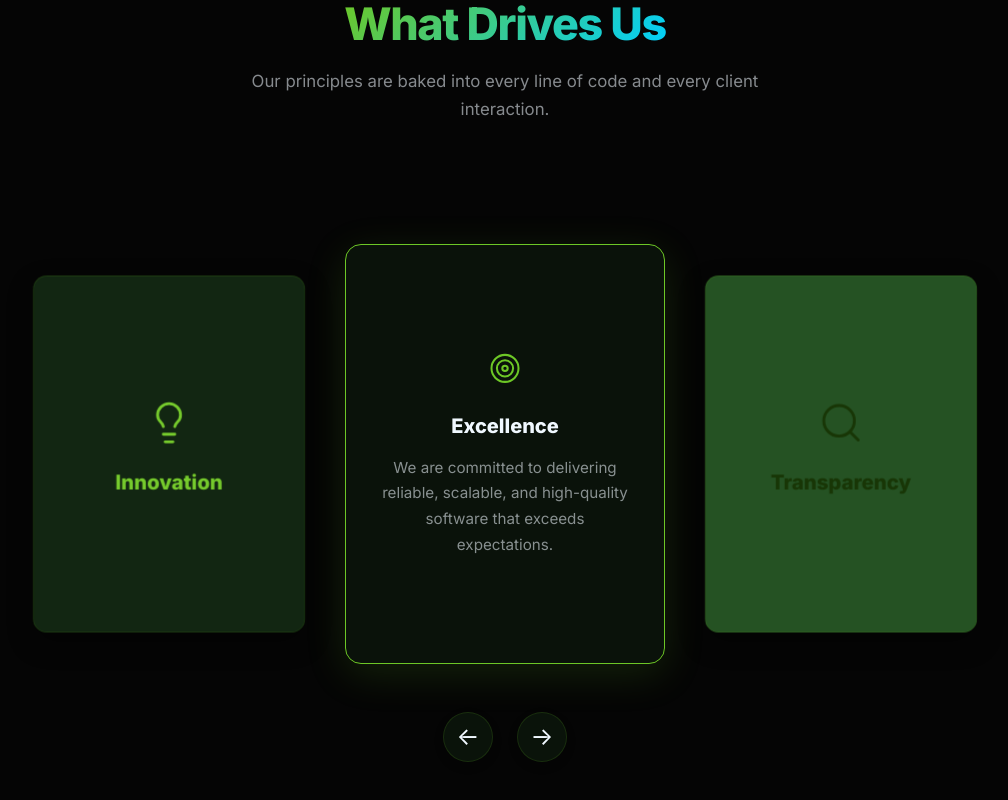
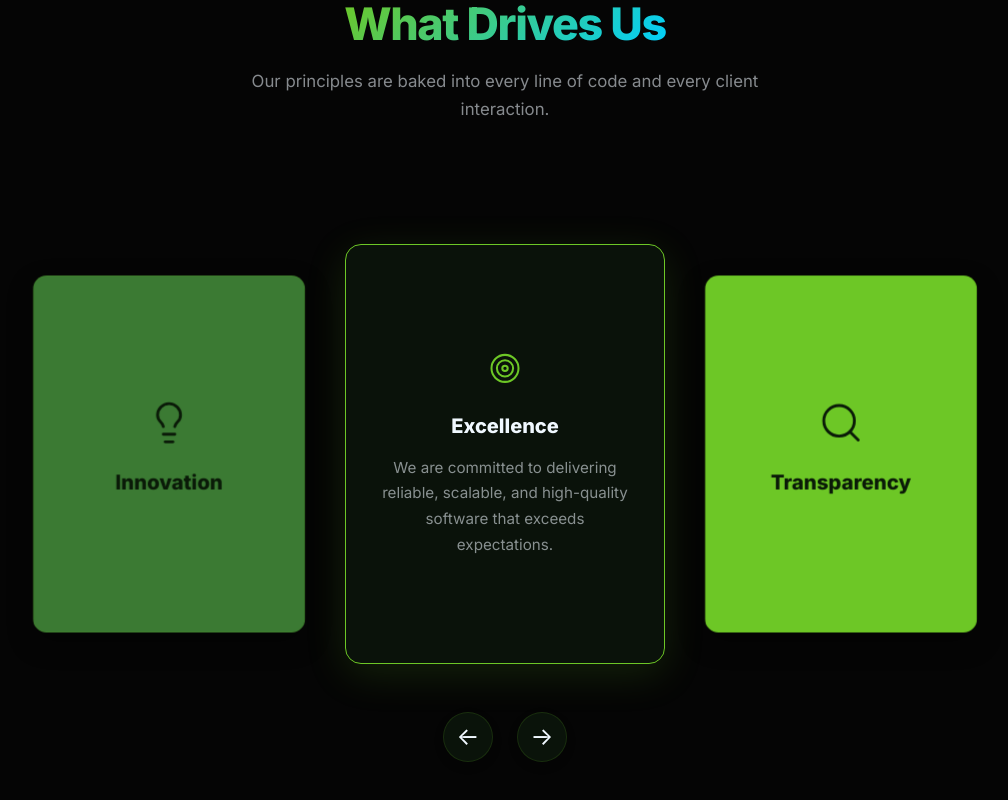
Before and after one commit to rinnShanzuki/eden-systems, a React (Vite) app in the folder e-frontend/: page /about in a window 1280 px wide. Shown: the part 1824-2624 px from the top of the page, without its empty margins (135-1143 px from the left). Built offline with nearby package versions, Linux system fonts and the light colour scheme.

Commit message:
feat: use position-based color coding for carousel cards

```diff
--- a/e-frontend/src/pages/About.css
+++ b/e-frontend/src/pages/About.css
@@ -219,7 +219,6 @@
 }
 
 .carousel-card-front {
-  background: var(--card-bg);
   border: 1px solid rgba(109, 199, 38, 0.15);
   box-shadow: 0 12px 30px rgba(0, 0, 0, 0.4);
   display: flex;
@@ -230,13 +229,11 @@
 }
 
 .carousel-icon-front {
-  color: var(--card-accent);
   margin-bottom: 1.5rem;
   transform: scale(1.5);
 }
 
 .carousel-title-front {
-  color: var(--card-accent);
   font-weight: 800;
   font-size: 1.5rem;
 }
--- a/e-frontend/src/pages/About.jsx
+++ b/e-frontend/src/pages/About.jsx
@@ -79,6 +79,9 @@ function About() {
     let rotateY = 0;
     let pointerEvents = 'none';
 
+    let frontBg = '#1a1a1a';
+    let frontColor = '#6DC726';
+
     if (isCenter) {
       x = '0%';
       scale = 1;
@@ -86,6 +89,8 @@ function About() {
       zIndex = 10;
       rotateY = 180;
       pointerEvents = 'auto';
+      frontBg = '#0a0a0a'; // Dark to match back side
+      frontColor = '#6DC726';
     } else if (isLeft) {
       x = '-105%';
       scale = 0.85;
@@ -93,6 +98,8 @@ function About() {
       zIndex = 5;
       rotateY = 0;
       pointerEvents = 'auto';
+      frontBg = '#3b7a33'; // Dark green
+      frontColor = '#0a1a08'; // Dark text
     } else if (isRight) {
       x = '105%';
       scale = 0.85;
@@ -100,13 +107,15 @@ function About() {
       zIndex = 5;
       rotateY = 0;
       pointerEvents = 'auto';
+      frontBg = '#6dc726'; // Light green
+      frontColor = '#0a1a08'; // Dark text
     } else if (position > 2) {
       x = '200%';
     } else {
       x = '-200%';
     }
 
-    return { x, scale, opacity, zIndex, rotateY, pointerEvents, isCenter, isLeft, isRight };
+    return { x, scale, opacity, zIndex, rotateY, pointerEvents, isCenter, isLeft, isRight, frontBg, frontColor };
   };
 
   return (
@@ -240,10 +249,17 @@ function About() {
                       animate={{ rotateY: props.rotateY }}
                       transition={{ duration: 0.6, ease: [0.32, 0.72, 0, 1] }}
                     >
-                      <div className="carousel-card-front">
-                        <div className="carousel-icon-front">{icon}</div>
-                        <div className="carousel-title-front">{title}</div>
-                      </div>
+                      <motion.div
+                        className="carousel-card-front"
+                        animate={{
+                          backgroundColor: props.frontBg,
+                          color: props.frontColor
+                        }}
+                        transition={{ duration: 0.6, ease: [0.32, 0.72, 0, 1] }}
+                      >
+                        <div className="carousel-icon-front" style={{ color: 'inherit' }}>{icon}</div>
+                        <div className="carousel-title-front" style={{ color: 'inherit' }}>{title}</div>
+                      </motion.div>
                       <div className="carousel-card-back">
                         <div className="carousel-icon-back">{icon}</div>
                         <h3>{title}</h3>
```
